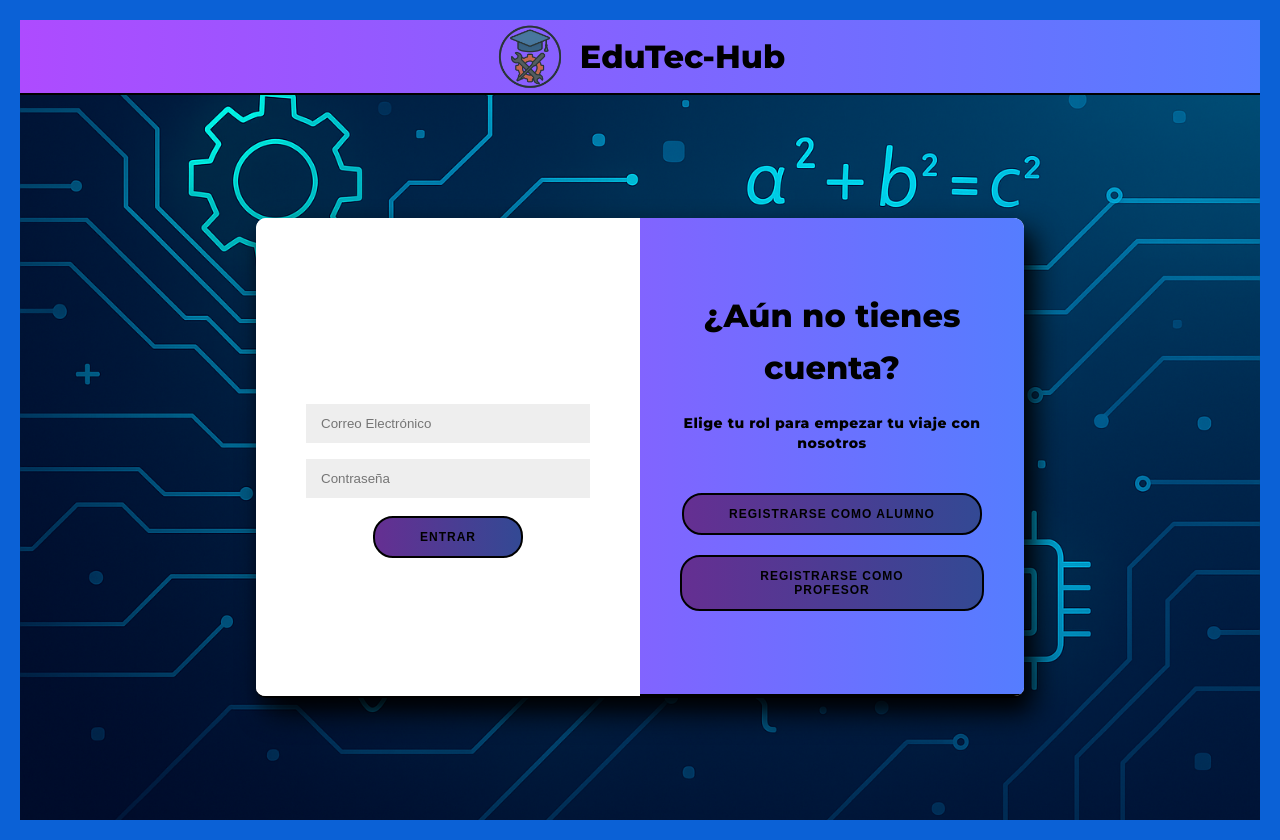
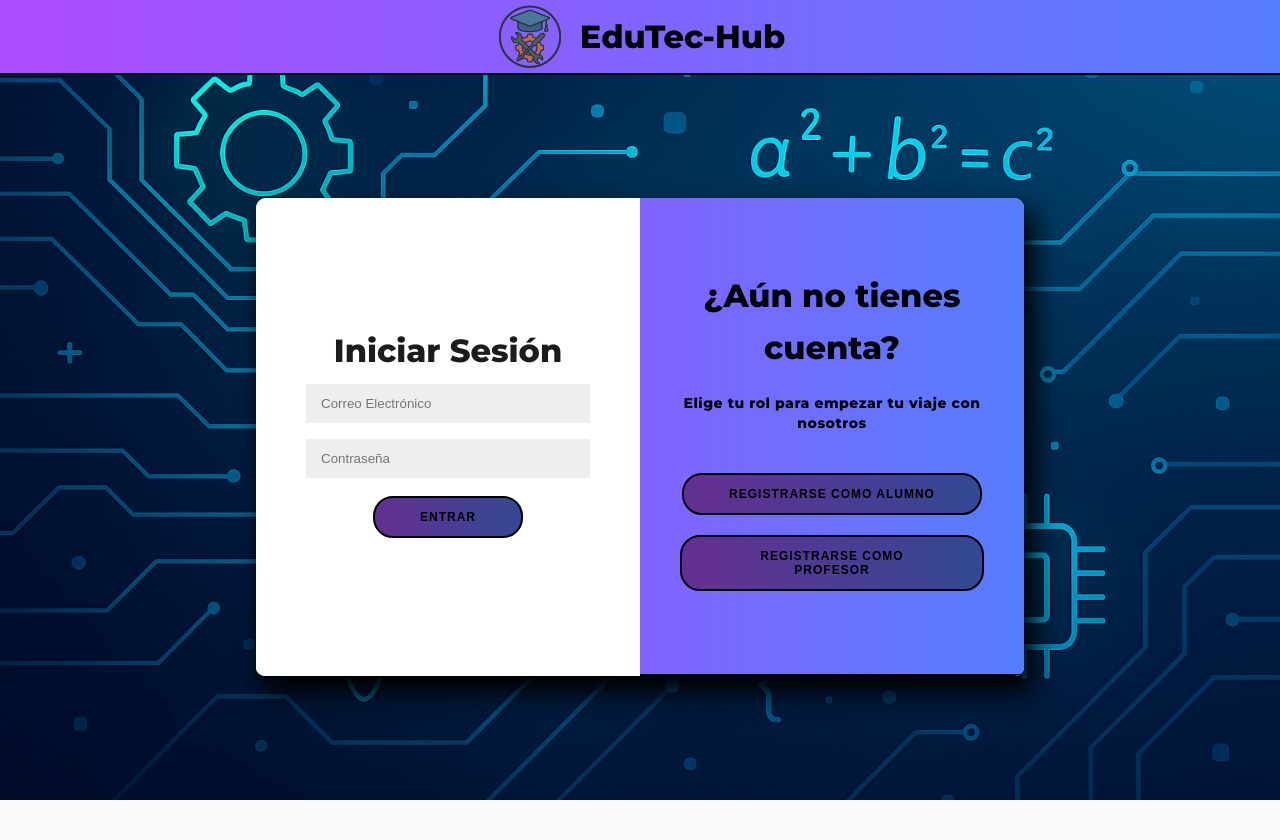
Before and after one commit to felipelucerocosta/EduTec-Hub, a React (Vite) app: page / in a window 1280 px wide. After the commit the page ends 800 px from the top, so only its background shows below. Built offline with nearby package versions, Linux system fonts and the light colour scheme.

Commit message:
cambios a ui

```diff
--- a/src/App.tsx
+++ b/src/App.tsx
@@ -1,5 +1,4 @@
 import { BrowserRouter as Router, Routes, Route } from "react-router-dom";
-import styles from "./App.module.css";
 
 // 👇 Importa respetando mayúsculas y carpetas
 import Registro from "../src/componentes/registro";
@@ -7,7 +6,7 @@ import Clases from "./componentes/clases";
 import GestionClase from "./componentes/trabajosenclase";
 import Foro from "./componentes/foro";
 import Calendario from "./componentes/calendario";
-// 👇 Como GaleriaSimulaciones es export default se importa SIN llaves
+
 import GaleriaSimulaciones from "./componentes/simulaciones";
 // Vistas para alumno
 import ClasesAlumno from "./comoponentesalumno/clasesalumno";
@@ -15,7 +14,6 @@ import TrabajosAlumno from "./comoponentesalumno/trabajosalumno";
 
 function App() {
   return (
-    <div className={styles.mainContainer}>
     <Router>
       <Routes>
         <Route path="/" element={<Registro />} />
@@ -29,7 +27,6 @@ function App() {
         <Route path="/simulaciones" element={<GaleriaSimulaciones />} />
       </Routes>
     </Router>
-    </div>
   );
 }
 
```
Lines whose indentation alone changed are shown as unchanged.
